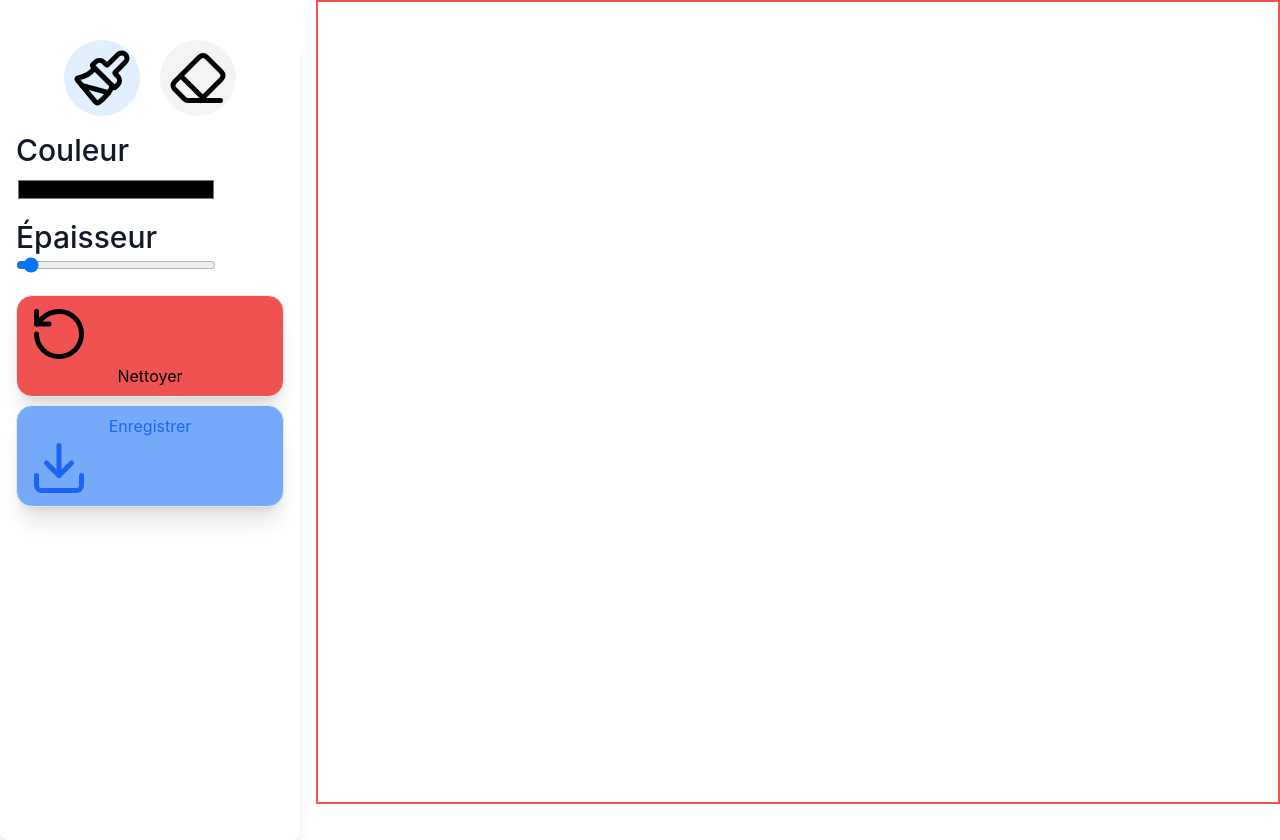
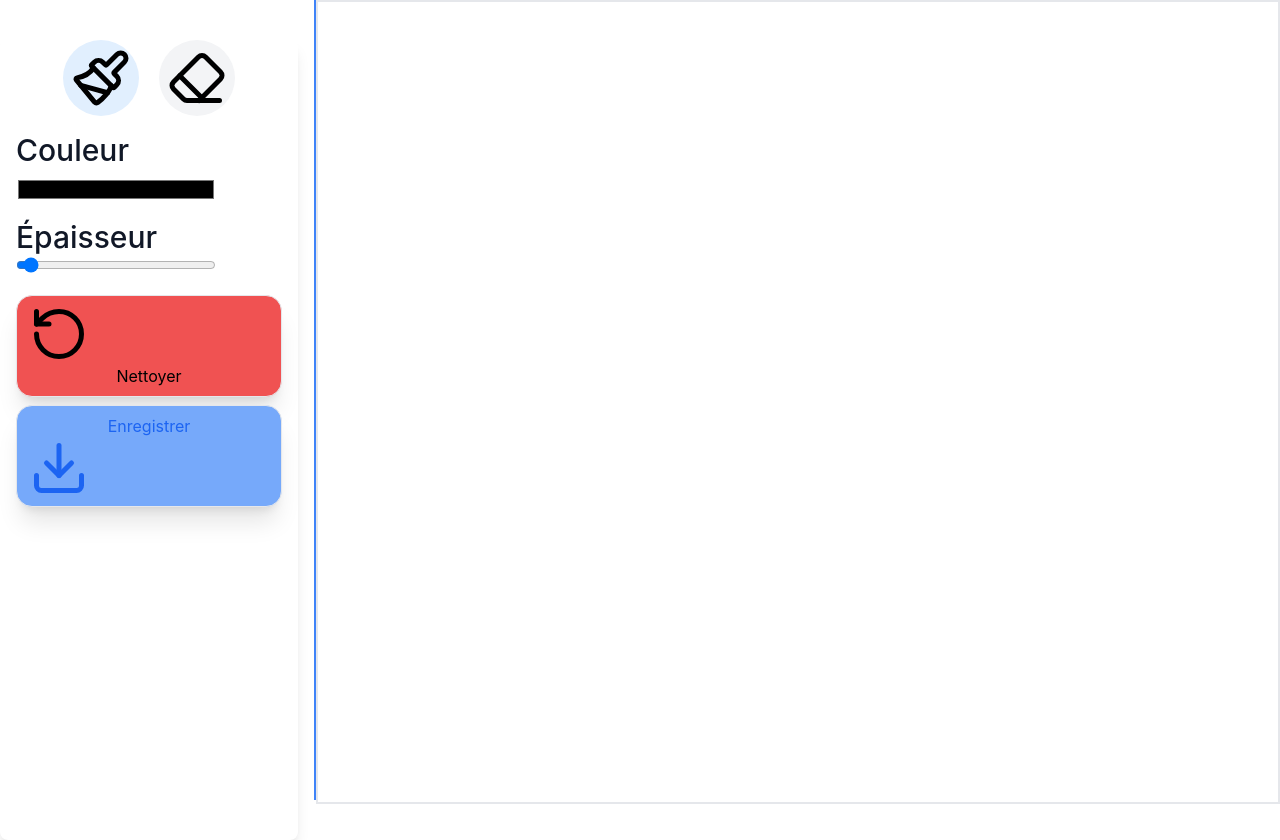
Before and after one commit to chiracmichoagan/project-webSokect, a Vue app in the folder frontend/: page / in a window 1280 px wide. Built offline with nearby package versions, Linux system fonts and the light colour scheme.

Commit message:
installation de server node

```diff
--- a/frontend/package.json
+++ b/frontend/package.json
@@ -8,10 +8,12 @@
     "build": "run-p type-check \"build-only {@}\" --",
     "preview": "vite preview",
     "build-only": "vite build",
-    "type-check": "vue-tsc --build"
+    "type-check": "vue-tsc --build",
+    "start": "node --watch src/server.js"
   },
   "dependencies": {
     "@tailwindcss/vite": "^4.0.1",
+    "express": "^4.21.2",
     "flowbite": "^3.1.1",
     "lucide-vue-next": "^0.474.0",
     "pinia": "^2.3.1",
--- a/frontend/src/components/CanvasComponent.vue
+++ b/frontend/src/components/CanvasComponent.vue
@@ -5,7 +5,7 @@
       @mouseup="stopDrawing"
       @mouseout="stopDrawing"
       ref="canvasRef"
-      class="border-2 canvas border-red-500">
+      class="border-2">
    </canvas>
 </template>
 
--- a/frontend/src/components/HomeComponent.vue
+++ b/frontend/src/components/HomeComponent.vue
@@ -5,7 +5,7 @@
       <ToolBar class=""></ToolBar>
     </div>
 
-    <div class="flex-1  w-[85%]">
+    <div class="flex-1 border-l-2 border-blue-500 w-[85%]">
       <CanvasComponent></CanvasComponent>
     </div>
 
--- /dev/null
+++ b/frontend/src/server.js
@@ -0,0 +1,19 @@
+// je veux créer un server nodejs
+import express from "express";
+const app = express();
+import { createServer } from "http";
+const port = 3000;
+const serverHttp = createServer(app);
+
+app.get("/", (req, res) => {
+  res.send("Hello World ! 🐱");
+});
+
+
+
+serverHttp.listen(port, () => {
+  console.log("Server is running on http://localhost:3000");
+});
+
+// pour lancer le server
+// node src/server.js
```
Also changed, not shown: 1 other file (tests, documents, lock files or other folders).
